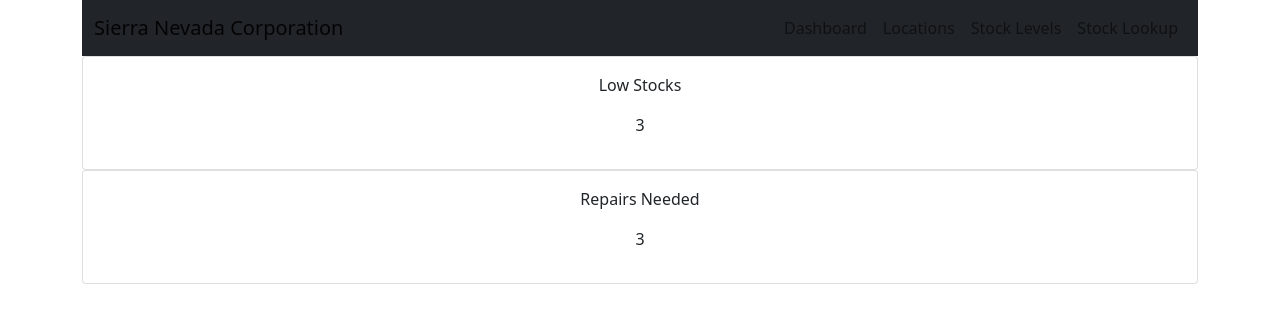
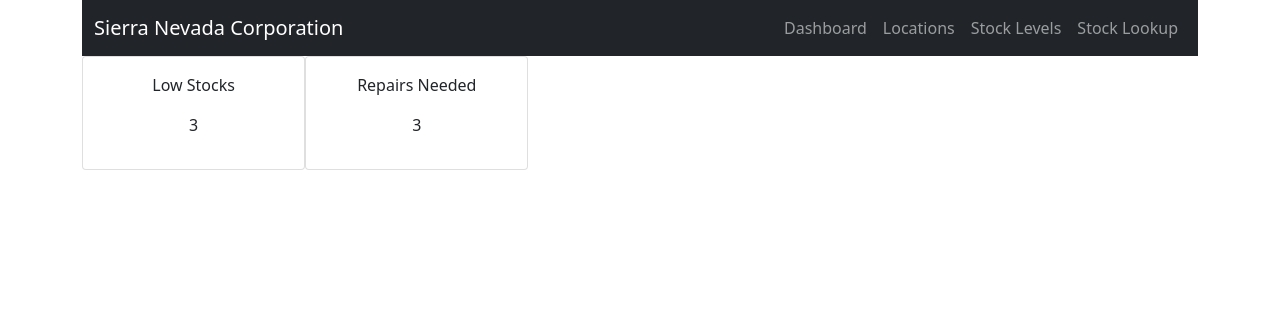
Before and after one commit to reicraftscodes/uas-lifecycle-management-frontend, a React (Create React App) app: page / in a window 1280 px wide. Shown: the top 320 px of the page. Built offline with nearby package versions, Linux system fonts and the light colour scheme.

Commit message:
Basic improvements, ready for 1st merge to main so other issues can be worked on

```diff
--- a/src/App.css
+++ b/src/App.css
@@ -1,3 +1,20 @@
 .App {
   text-align: center;
 }
+
+#name {
+
+}
+
+#value {
+
+}
+
+#details-container {
+  display: flex;
+  width: 80%;
+}
+
+#card {
+  width: 25%;
+}
--- a/src/components/AppNavbar.js
+++ b/src/components/AppNavbar.js
@@ -11,20 +11,12 @@ export default class AppNavbar extends React.Component {
     constructor(props) {
         super(props);
 
-        this.toggle = this.toggle.bind(this);
-        this.state = {
-            isOpen: false
-        };
     }
-    toggle() {
-        this.setState({
-            isOpen: !this.state.isOpen
-        });
-    }
+
     render() {
         return (
             <div>
-                <Navbar color="dark" light expand="md">
+                <Navbar color="dark" dark expand="md">
                     <NavbarBrand href="/">Sierra Nevada Corporation</NavbarBrand>
                         <Nav className="ml-auto" navbar>
                             <NavItem>
--- a/src/components/DetailsCard.js
+++ b/src/components/DetailsCard.js
@@ -1,13 +1,12 @@
 import {Card, CardBody} from "reactstrap";
 
-function DetailsCard({ name, value, children: icon }) {
+function DetailsCard({ name, value}) {
     return (
-        <Card>
+        <Card id="card">
             <CardBody>
-                {icon}
                 <div>
-                    <p>{name}</p>
-                    <p>{value}</p>
+                    <p id="name">{name}</p>
+                    <p id="value">{value}</p>
                 </div>
             </CardBody>
         </Card>
--- a/src/pages/Dashboard.js
+++ b/src/pages/Dashboard.js
@@ -14,13 +14,11 @@ export default class Dashboard extends React.Component {
         return (
             <Container>
                 <AppNavbar />
-                <div>
-                    <DetailsCard name="Low Stocks" value="3">
-                    </DetailsCard>
-                    <DetailsCard name="Repairs Needed" value="3"></DetailsCard>
+                <div id="details-container">
+                    <DetailsCard name="Low Stocks" value="3" />
+                    <DetailsCard name="Repairs Needed" value="3" />
                 </div>
                 <div>
-
                 </div>
             </Container>
         )
```
